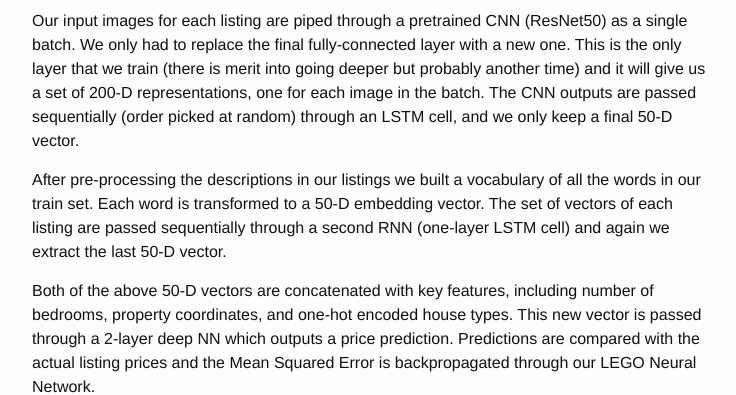
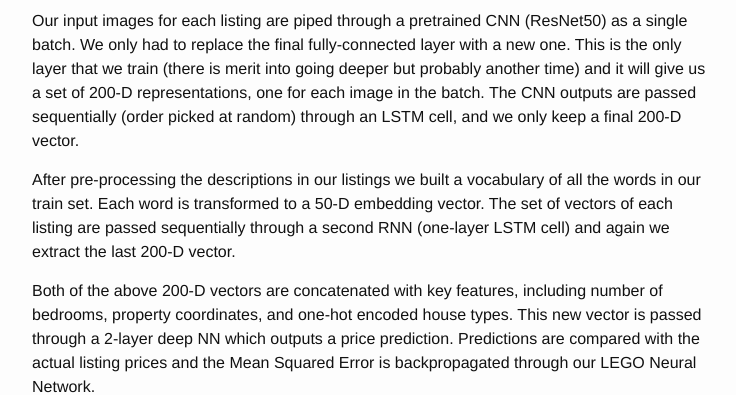
Before and after one commit to jackarailo/jackarailo.github.io, a Jekyll site: the page built from _posts/2019-04-15-lego.md, in a window 1280 px wide and 900 px high, scrolled down 2079 px. Shown: the part 248-643 px from the top of the window, without its empty margins (268-1004 px from the left). Built offline with Jekyll 4.4.1, drawn with Linux system fonts in a browser that asks for light colours; comment, search, counter and statistics services are not loaded.

Commit message:
small corrections to the body

```diff
--- a/_posts/2019-04-15-lego.md
+++ b/_posts/2019-04-15-lego.md
@@ -49,11 +49,11 @@ Apparently, there is merit in mixing different architectures to solve our proble
 
 ### LEGO Neural Network Architecture
 
-Our input images for each listing are piped through a pretrained CNN (ResNet50) as a single batch. We only had to replace the final fully-connected layer with a new one. This is the only layer that we train (there is merit into going deeper but probably another time) and it will give us a set of 200-D representations, one for each image in the batch. The CNN outputs are passed sequentially (order picked at random) through an LSTM cell, and we only keep a final 50-D vector.
+Our input images for each listing are piped through a pretrained CNN (ResNet50) as a single batch. We only had to replace the final fully-connected layer with a new one. This is the only layer that we train (there is merit into going deeper but probably another time) and it will give us a set of 200-D representations, one for each image in the batch. The CNN outputs are passed sequentially (order picked at random) through an LSTM cell, and we only keep a final 200-D vector.
 
-After pre-processing the descriptions in our listings we built a vocabulary of all the words in our train set. Each word is transformed to a 50-D embedding vector. The set of vectors of each listing are passed sequentially through a second RNN (one-layer LSTM cell) and again we extract the last 50-D vector.
+After pre-processing the descriptions in our listings we built a vocabulary of all the words in our train set. Each word is transformed to a 50-D embedding vector. The set of vectors of each listing are passed sequentially through a second RNN (one-layer LSTM cell) and again we extract the last 200-D vector.
 
-Both of the above 50-D vectors are concatenated with key features, including number of bedrooms, property coordinates, and one-hot encoded house types. This new vector is passed through a 2-layer deep NN which outputs a price prediction. Predictions are compared with the actual listing prices and the Mean Squared Error is backpropagated through our LEGO Neural Network.
+Both of the above 200-D vectors are concatenated with key features, including number of bedrooms, property coordinates, and one-hot encoded house types. This new vector is passed through a 2-layer deep NN which outputs a price prediction. Predictions are compared with the actual listing prices and the Mean Squared Error is backpropagated through our LEGO Neural Network.
 
 <div class="images">
   <img alt="LEGO NN" src="assets/posts/lego/lego_nn.png" style="width: 100%;height: 100%">
```
